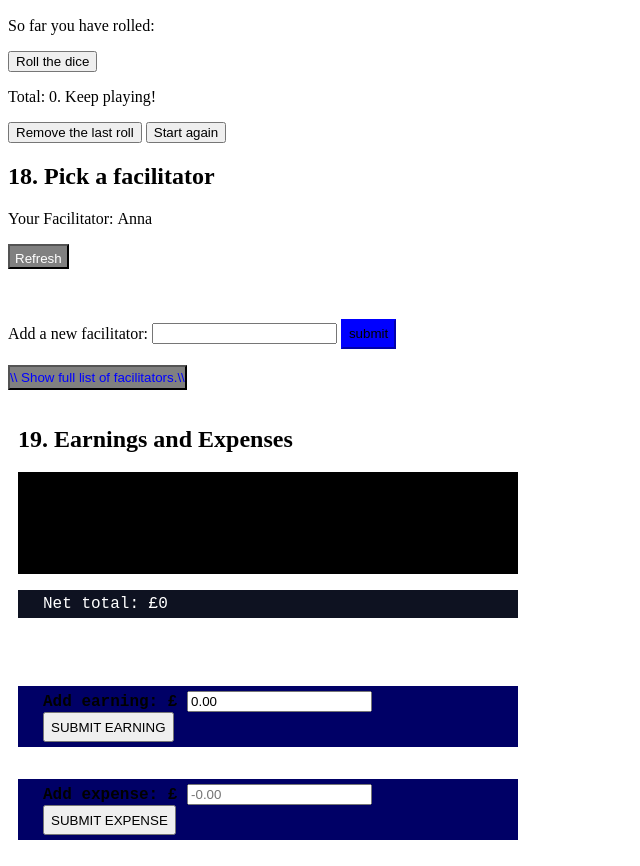
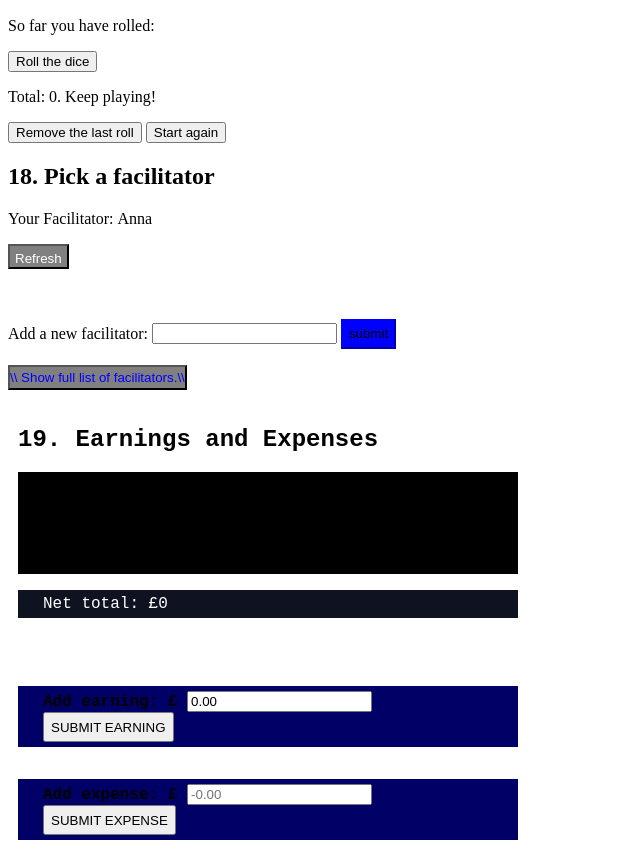
Before and after one commit to jenevans937/CYF-Blocks-Fundamentals, a plain HTML site: page index.html in a window 1280 px wide. Shown: the part 110-976 px from the top of the page, without its empty margins (0-640 px from the left). Drawn offline with Linux system fonts and the light colour scheme.

Commit message:
Update index.html

```diff
--- a/index.html
+++ b/index.html
@@ -42,7 +42,7 @@
  .b19 {font-family: Courier New, Lucida Console Monospace;}
 </style>
 
-<span style="display:flex; border: 0px solid green; flex-direction:column; margin:10px; max-width:500px;">
+<span class="b19" style="display:flex; border: 0px solid green; flex-direction:column; margin:10px; max-width:500px;">
 
 <h2>19. Earnings and Expenses </h2>
 
@@ -89,6 +89,7 @@
 </p>
 </span>
 
+</span>
 <!--------------------------------------------------------------------------------------------------------------------------------------------------->
 
 <!-- js to clear input document.getElementById("add").reset(); -->
```
